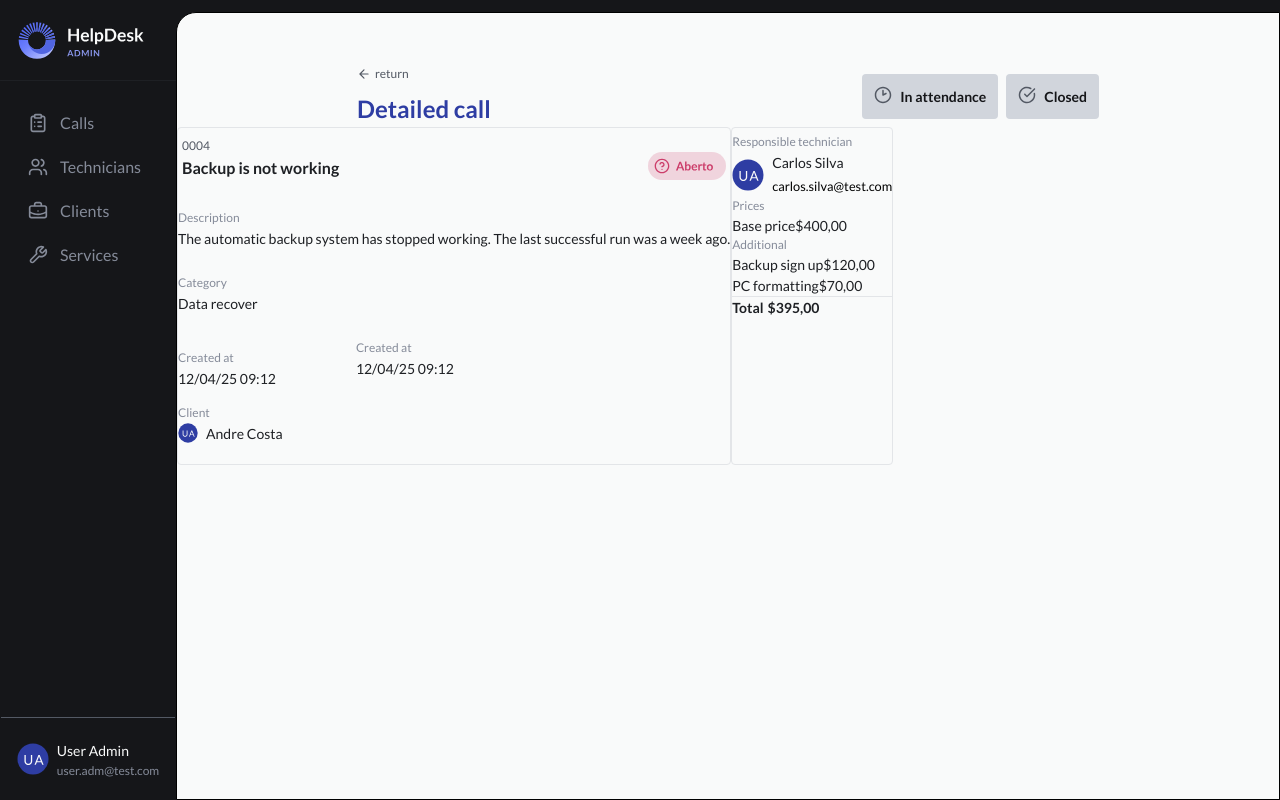
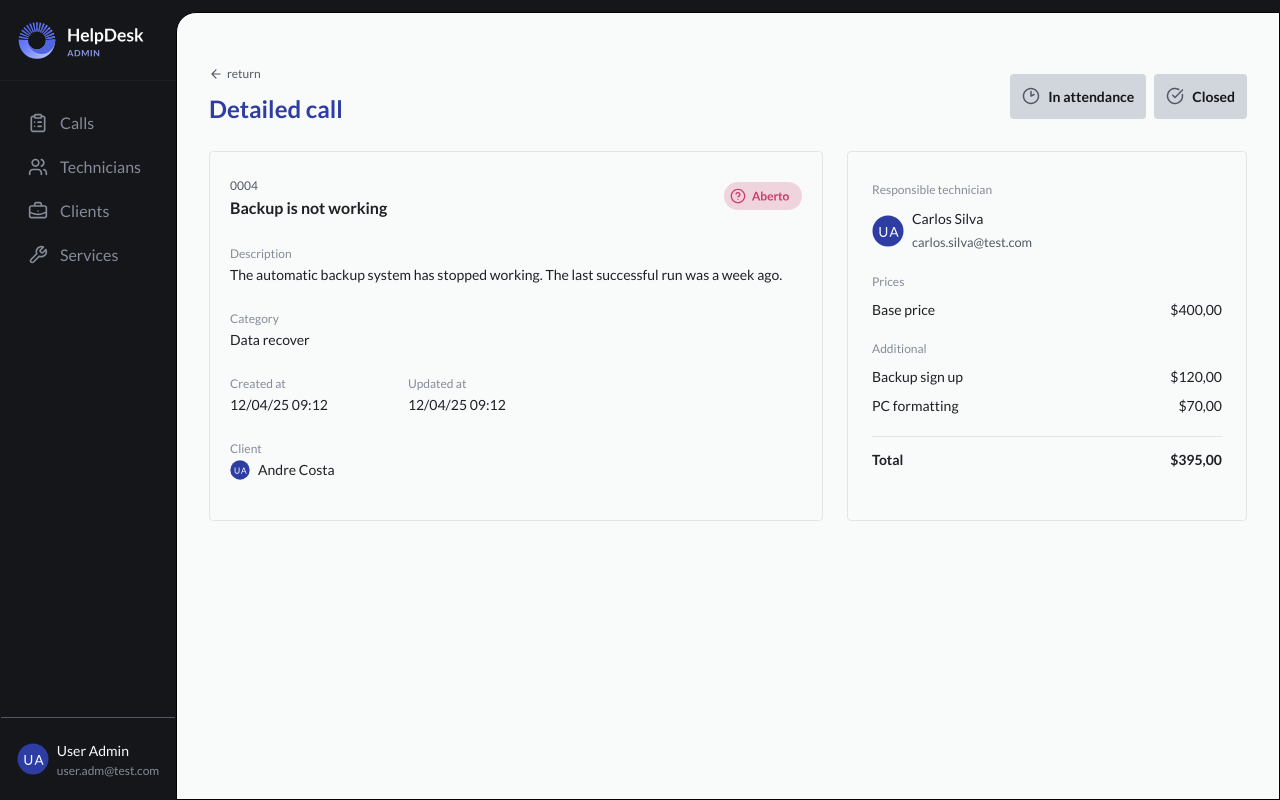
Before and after one commit to jotadagostin/HelpDesk, a React (Vite) app in the folder helpdesk/: page /callsdetails in a window 1280 px wide. Built offline with nearby package versions, Linux system fonts and the light colour scheme.

Commit message:
Update AdminDetails.tsx

```diff
--- a/helpdesk/src/pages/Admin/AdminDetails.tsx
+++ b/helpdesk/src/pages/Admin/AdminDetails.tsx
@@ -232,7 +232,7 @@ export function CallsDetails() {
           </ul>
         </nav>
 
-        <div className="h-[70%]  flex justify-center items-end ">
+        <div className="h-[70%]  flex justify-center items-end">
           <div className="flex items-center gap-2 border-t border-t-[var(--gray-300)] py-5 px-4">
             <img src={avatarSvg} alt="" className="w-[32px] h-[32px]" />
             <div className="">
@@ -248,8 +248,9 @@ export function CallsDetails() {
       </div>
 
       {/* Div Calldetails starts here: */}
-      <div className=" w-screen bg-[var(--gray-600)] border rounded-tl-[20px] mt-3 flex flex-col items-center">
-        <div className="flex items-center    w-full justify-between  mt-[52px] px-45 ">
+      <div className="w-full bg-[var(--gray-600)] border rounded-tl-[20px] mt-3 flex flex-col items-center px-4 sm:px-8">
+        {/* Top Navigation & Title */}
+        <div className="flex flex-col sm:flex-row items-start sm:items-center w-full max-w-[1200px] justify-between mt-[52px] gap-4">
           <div className="flex flex-col gap-2">
             <div className="flex gap-1 items-center">
               <img src={arrowSvg} alt="" className="w-[14px] h-[14px]" />
@@ -266,25 +267,28 @@ export function CallsDetails() {
               Detailed call
             </h1>
           </div>
-          <div className="flex gap-2 text-[var(--gray-100)]">
-            <button className="flex bg-gray-300 rounded p-3 gap-2">
+
+          {/* Buttons */}
+          <div className="flex flex-row gap-2 text-[var(--gray-100)] ">
+            <button className="flex items-center bg-gray-300 rounded p-3 gap-2 w-[173px] h-[40px] justify-center sm:w-auto sm:h-auto ">
               <img src={clockSvg} alt="" />
               <span className="font-bold text-[14px] text-center">
                 In attendance
               </span>
             </button>
-            <button className="flex bg-gray-300 rounded p-3 gap-2 font-bold text-[14px]">
+            <button className="flex items-center bg-gray-300 rounded p-3 gap-2 font-bold text-[14px] w-[173px] h-[40px] justify-center sm:w-auto sm:h-auto ">
               <img src={checkSvg} alt="" />
               <span className="font-bold">Closed</span>
             </button>
           </div>
         </div>
 
-        {/* Calls details table: */}
-        <div className="flex  w-full">
-          <div className="border rounded border-[var(--gray-500)]">
-            <div className="flex justify-between p-1">
-              <div className="mb-5">
+        {/* Call Details and Technician Info */}
+        <div className="flex flex-col lg:flex-row w-full max-w-[1200px] gap-6 justify-center items-stretch mt-6">
+          {/* Call Details Card */}
+          <div className="border rounded border-[var(--gray-500)] w-full lg:w-[800px] p-5">
+            <div className="flex justify-between mb-5">
+              <div>
                 <span className="text-[var(--gray-300)] text-[12px]">0004</span>
                 <h3 className="text-[var(--gray-200)] text-[16px] font-bold">
                   Backup is not working
@@ -292,6 +296,7 @@ export function CallsDetails() {
               </div>
               <img src={statusOpen} alt="" />
             </div>
+
             <div className="mb-5">
               <span className="text-[var(--gray-400)] text-[12px]">
                 Description
@@ -301,14 +306,16 @@ export function CallsDetails() {
                 successful run was a week ago.
               </p>
             </div>
+
             <div className="mb-5">
               <span className="text-[var(--gray-400)] text-[12px]">
                 Category
               </span>
               <p className="text-[var(--gray-200)] text-[14px]">Data recover</p>
             </div>
-            <div className="flex items-center justify-start gap-20">
-              <div className="">
+
+            <div className="flex flex-col sm:flex-row items-start sm:items-center justify-start gap-10 sm:gap-20 mb-5">
+              <div>
                 <span className="text-[var(--gray-400)] text-[12px]">
                   Created at
                 </span>
@@ -316,19 +323,20 @@ export function CallsDetails() {
                   12/04/25 09:12
                 </p>
               </div>
-              <div className="mb-5">
+              <div>
                 <span className="text-[var(--gray-400)] text-[12px]">
-                  Created at
+                  Updated at
                 </span>
                 <p className="text-[var(--gray-200)] text-[14px]">
                   12/04/25 09:12
                 </p>
               </div>
             </div>
+
             <div className="mb-5">
               <span className="text-[var(--gray-400)] text-[12px]">Client</span>
-              <div className="flex gap-2">
-                <img src={avatarSvg} alt="" className="w-[20px] h-[20px] " />
+              <div className="flex gap-2 items-center">
+                <img src={avatarSvg} alt="" className="w-[20px] h-[20px]" />
                 <p className="text-[var(--gray-200)] text-[14px]">
                   Andre Costa
                 </p>
@@ -336,45 +344,51 @@ export function CallsDetails() {
             </div>
           </div>
 
-          <div className="border rounded border-[var(--gray-500)]">
-            <div>
+          {/* Technician + Prices Card */}
+          <div className="border rounded border-[var(--gray-500)] p-6 w-full lg:max-w-[400px]">
+            <div className="mb-5">
               <span className="text-[var(--gray-400)] text-[12px]">
                 Responsible technician
               </span>
-              <div className="flex gap-2 items-center">
-                <img src={avatarSvg} alt="" className="w-[32px] h-[32px] " />
+              <div className="flex gap-2 items-center mt-2">
+                <img src={avatarSvg} alt="" className="w-[32px] h-[32px]" />
                 <div>
                   <p className="text-[var(--gray-200)] text-[14px]">
                     Carlos Silva
                   </p>
-                  <small>carlos.silva@test.com</small>
+                  <small className="text-[var(--gray-300)]">
+                    carlos.silva@test.com
+                  </small>
                 </div>
               </div>
             </div>
-            <div className="flex flex-col ">
+
+            <div className="flex flex-col gap-2 mb-5">
               <span className="text-[var(--gray-400)] text-[12px]">Prices</span>
-              <div className="flex">
+              <div className="flex justify-between">
                 <p className="text-[var(--gray-200)] text-[14px]">Base price</p>
                 <p className="text-[var(--gray-200)] text-[14px]">$400,00</p>
               </div>
             </div>
-            <div className="flex flex-col">
+
+            <div className="flex flex-col gap-2">
               <span className="text-[var(--gray-400)] text-[12px]">
                 Additional
               </span>
-              <div className="flex">
+              <div className="flex justify-between">
                 <p className="text-[var(--gray-200)] text-[14px]">
                   Backup sign up
                 </p>
                 <p className="text-[var(--gray-200)] text-[14px]">$120,00</p>
               </div>
-              <div className="flex">
+              <div className="flex justify-between">
                 <p className="text-[var(--gray-200)] text-[14px]">
                   PC formatting
                 </p>
                 <p className="text-[var(--gray-200)] text-[14px]">$70,00</p>
               </div>
-              <div className="flex gap-1 border-t border-[var(--gray-500)]">
+
+              <div className="flex justify-between border-t border-[var(--gray-500)] pt-3 mt-3">
                 <span className="text-[var(--gray-200)] text-[14px] font-bold">
                   Total
                 </span>
@@ -386,7 +400,6 @@ export function CallsDetails() {
           </div>
         </div>
       </div>
-
       {/* Div Callsdetails ends here. */}
     </div>
   );
```
